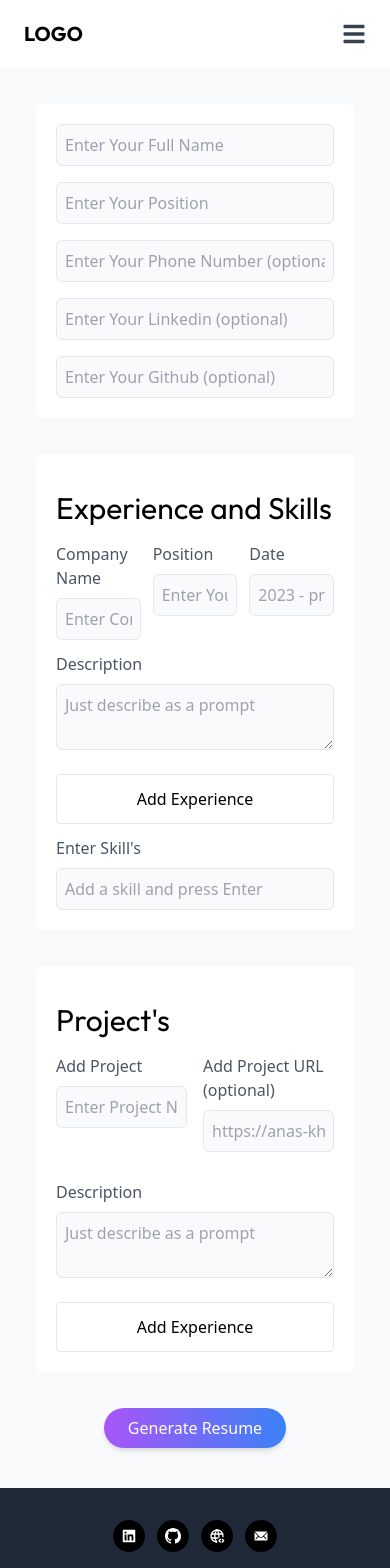
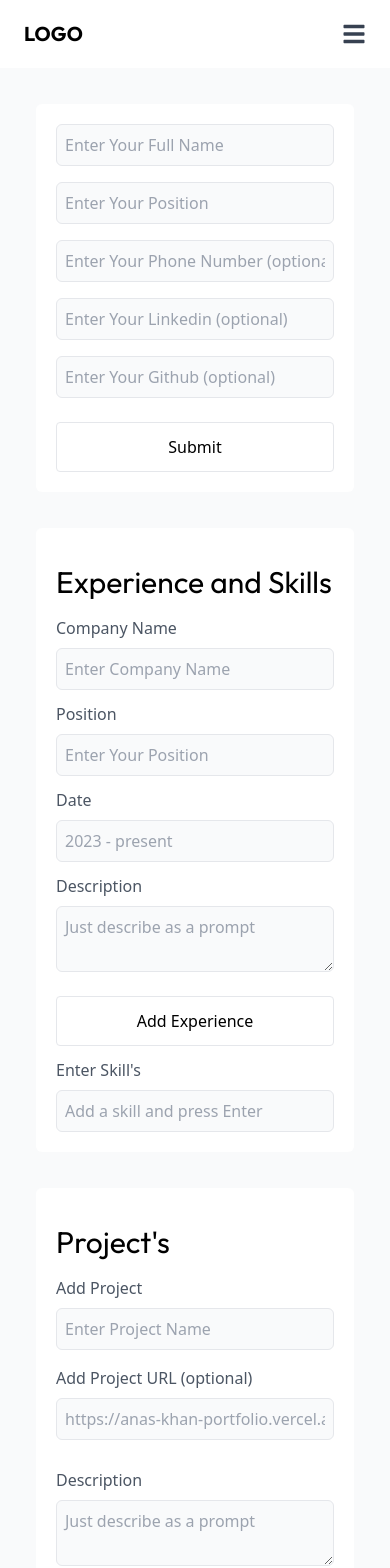
Before and after one commit to anaskhan63/Resume-Builder, a React (Vite) app: page /create-resume in a window 390 px wide. Shown: the top 1568 px of the page. Built offline with nearby package versions, Linux system fonts and the light colour scheme.

Commit message:
added func of takng data of form in personal sec, taking data in state

```diff
--- a/src/Components/ExpANDSkillSec.jsx
+++ b/src/Components/ExpANDSkillSec.jsx
@@ -83,7 +83,7 @@ const ExpANDSkillSec = () => {
                 })}
               </div>
             ) : null}
-            <div className="grid grid-cols-3 gap-3">
+            <div className="grid grid-cols-1 sm:grid-cols-2 md:grid-cols-3 gap-3">
               <label className="text-gray-600 flex flex-col gap-2">
                 Company Name
                 <input
--- a/src/Components/PersonalSec.jsx
+++ b/src/Components/PersonalSec.jsx
@@ -1,9 +1,31 @@
-import React from "react";
+import React, { useState } from "react";
 
 const PersonalSec = () => {
+  const [formData, setFormData] = useState({
+    name: "",
+    position: "",
+    phone_number: "",
+    linkedinURL: "",
+    GithubURL: "",
+  });
+
+  const handleInputChange = (e) => {
+    const { name, value } = e.target;
+    setFormData((prevFormData) => ({
+      ...prevFormData,
+      [name]: value,
+    }));
+  };
+
+  const handleSubmit = (e) => {
+    e.preventDefault();
+    // Here you can handle form submission, like sending the data to an API or logging it
+    console.log("Submitted Data:", formData);
+  };
+
   return (
     <div className="p-5 bg-white rounded-md">
-      <form className="flex flex-col gap-4">
+      <form className="flex flex-col gap-4" onSubmit={handleSubmit}>
         <input
           className="p-2 rounded-md border bg-gray-50"
           type="text"
@@ -11,6 +33,8 @@ const PersonalSec = () => {
           placeholder="Enter Your Full Name"
           autoComplete="off"
           required
+          value={formData.name}
+          onChange={handleInputChange}
         />
         <input
           className="p-2 rounded-md border bg-gray-50"
@@ -19,6 +43,8 @@ const PersonalSec = () => {
           placeholder="Enter Your Position"
           autoComplete="off"
           required
+          value={formData.position}
+          onChange={handleInputChange}
         />
         <input
           className="p-2 rounded-md border bg-gray-50"
@@ -26,6 +52,8 @@ const PersonalSec = () => {
           name="phone_number"
           placeholder="Enter Your Phone Number (optional)"
           autoComplete="off"
+          value={formData.phone_number}
+          onChange={handleInputChange}
         />
         <input
           className="p-2 rounded-md border bg-gray-50"
@@ -33,6 +61,8 @@ const PersonalSec = () => {
           name="linkedinURL"
           placeholder="Enter Your Linkedin (optional)"
           autoComplete="off"
+          value={formData.linkedinURL}
+          onChange={handleInputChange}
         />
         <input
           className="p-2 rounded-md border bg-gray-50"
@@ -40,7 +70,15 @@ const PersonalSec = () => {
           name="GithubURL"
           placeholder="Enter Your Github (optional)"
           autoComplete="off"
+          value={formData.GithubURL}
+          onChange={handleInputChange}
         />
+        <button
+          type="submit"
+          className="p-3 border rounded mt-2 float-end hover:bg-gray-100"
+        >
+          Submit
+        </button>
       </form>
     </div>
   );
--- a/src/Components/ProjectSec.jsx
+++ b/src/Components/ProjectSec.jsx
@@ -73,7 +73,7 @@ const ProjectSec = () => {
             })}
           </div>
         ) : null}
-        <div className="grid grid-cols-2 gap-4">
+        <div className="grid grid-cols-1 md:grid-cols-2 gap-4">
           <label className="text-gray-600 flex flex-col gap-2">
             Add Project
             <input
```
